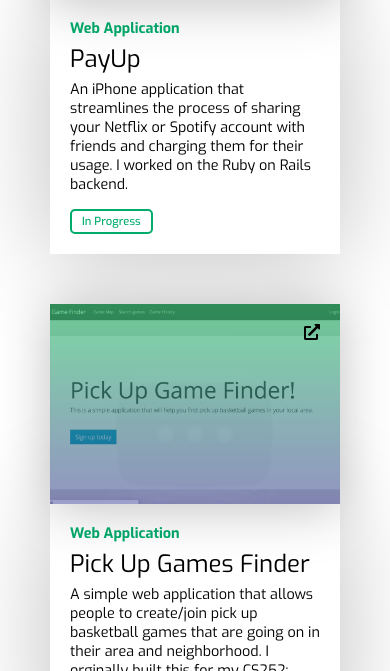
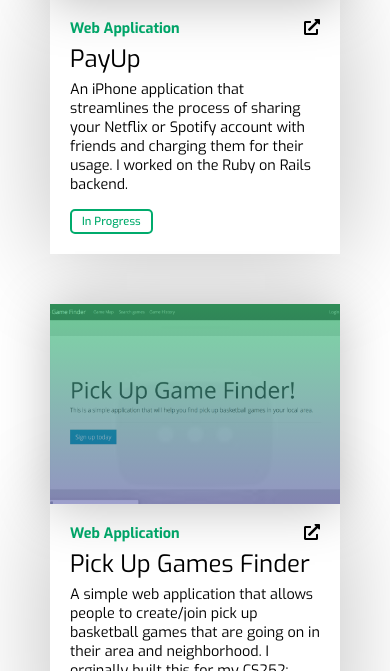
Before and after one commit to anuraagy/anuraagy.github.io, a PHP site: page /projects.html in a window 390 px wide. Shown: the part 1929-2600 px from the top of the page. Run offline with PHP 8.4, Linux system fonts and the light colour scheme; some libraries are stand-ins or nearby versions.

Commit message:
Fix mobile

```diff
--- a/assets/css/styles.css
+++ b/assets/css/styles.css
@@ -380,6 +380,12 @@ a {
   position: relative;
 }
 
+.fas.fa-external-link-alt {
+  position: absolute;
+  right: 20px;
+  top: 20px;
+}
+
 @media screen and (max-width: 640px) {
   .about-title, .projects-title {
     font-size: 2.2rem;
@@ -391,6 +397,13 @@ a {
 
   .about-footer {
     position: relative;
+  }
+
+  .fas.fa-external-link-alt {
+    position: unset;
+    float: right;
+    right: 20px;
+    top: 20px;
   }
 }
 
--- a/scripts.js
+++ b/scripts.js
@@ -74,7 +74,7 @@ projects.forEach((project, index) => {
 
           </div>
           <div class="info ${left}">
-            <a href="${project.link}" target="_blank"><i class="fas fa-external-link-alt" style="position: absolute; right: 20px; top: 20px;"></i></a>
+            <a href="${project.link}" target="_blank"><i class="fas fa-external-link-alt"></i></a>
             <p class="project-type" >Web Application</p>
             <h2 class="project-name">${project.name}</h2>
             <p class="project-description">${project.description}</p>
```
